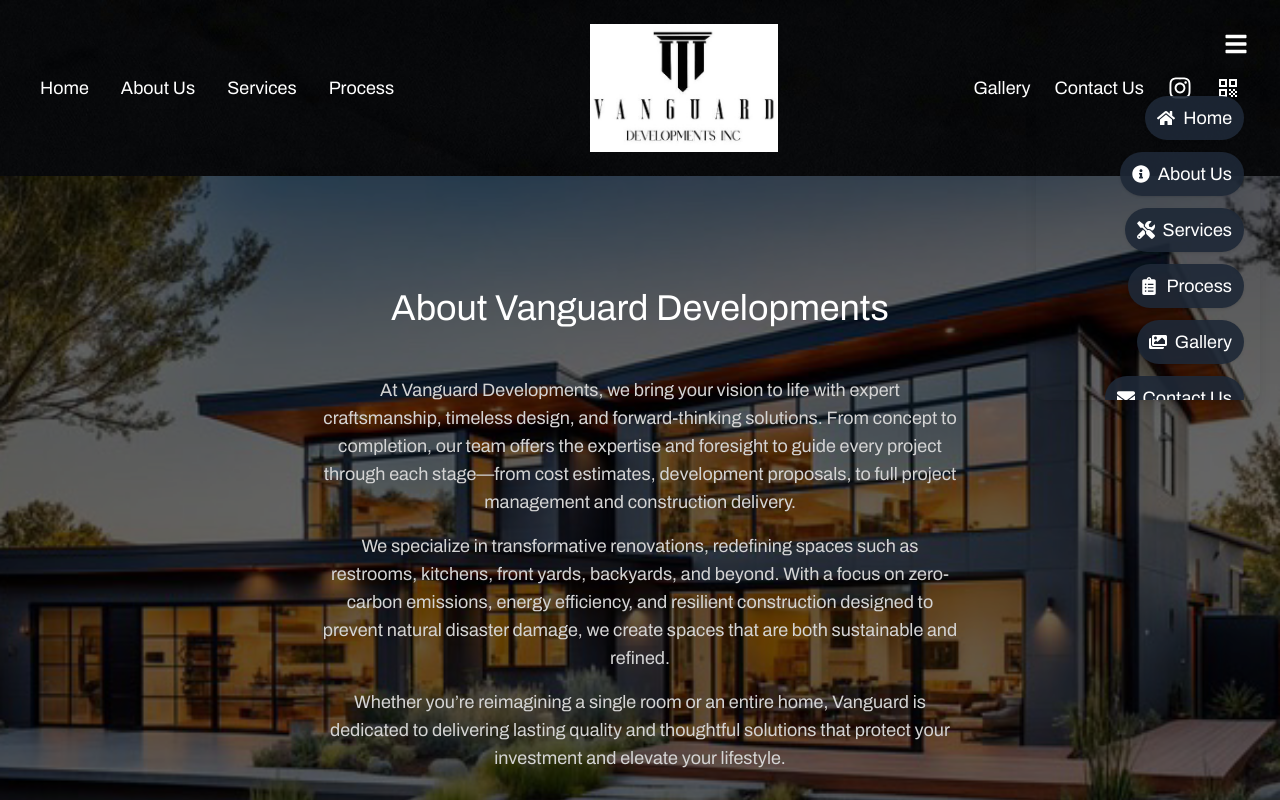
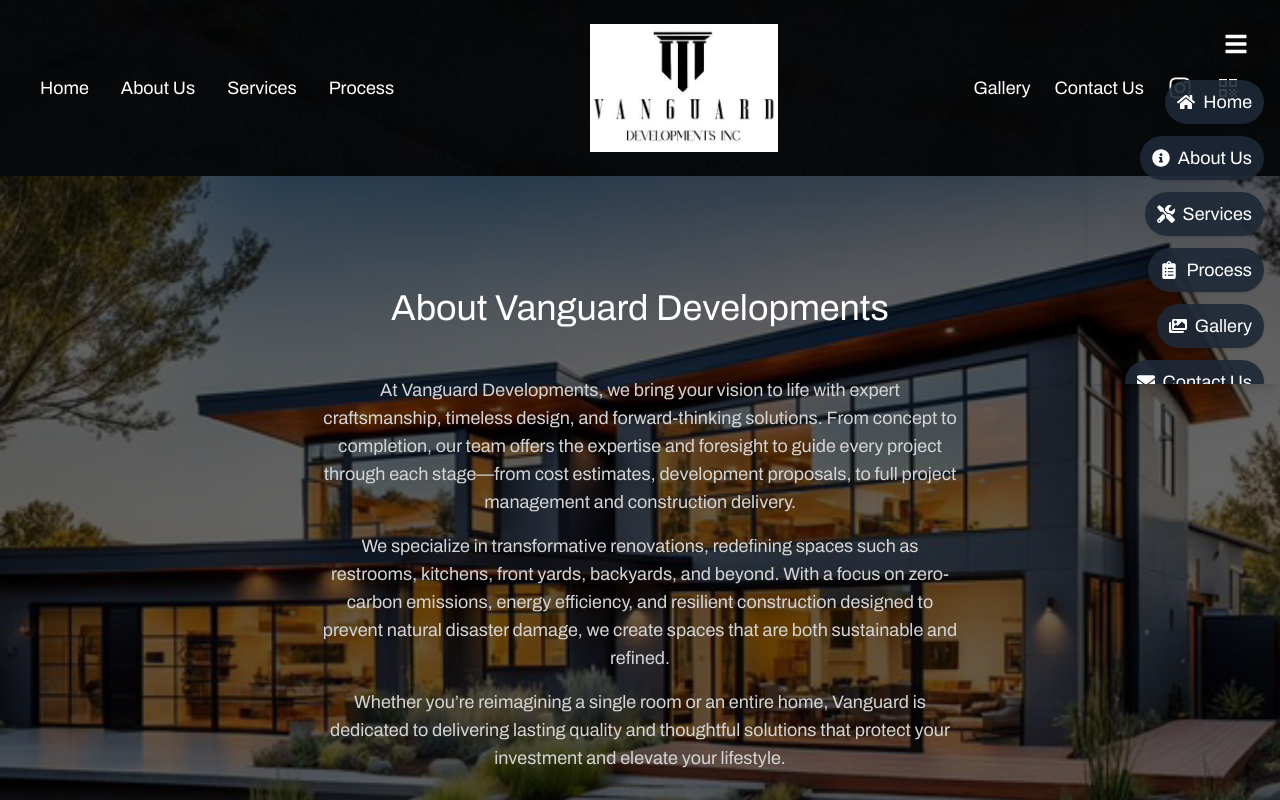
Before and after one commit to AxelMoraCastanon/HumbertoContractorWebsite, a React (Vite) app: page /#/home in a window 1280 px wide. Both pictures are taken after a click on the button 1236 px from the left and 44 px from the top of the page. Built offline with nearby package versions, Linux system fonts and the light colour scheme.

Commit message:
Updated Menu

```diff
--- a/src/components/Menu.jsx
+++ b/src/components/Menu.jsx
@@ -2,15 +2,15 @@
 import { Link } from 'react-router-dom';
 import { FaBars, FaHome, FaInfoCircle, FaTools, FaClipboardList, FaImages, FaEnvelope, FaInstagram } from 'react-icons/fa';
 import { MdQrCode } from 'react-icons/md';
-import { QRCodeCanvas } from 'qrcode.react';
+// import { QRCodeCanvas } from 'qrcode.react'; // QR Code import commented out
 import { CONTACT } from "../constants";
 
 const Menu = () => {
   const [isOpen, setIsOpen] = useState(false);
-  const [showQR, setShowQR] = useState(false);
+  // const [showQR, setShowQR] = useState(false); // QR Code state commented out
 
   const toggleMenu = () => setIsOpen(!isOpen);
-  const toggleQRModal = () => setShowQR(!showQR);
+  // const toggleQRModal = () => setShowQR(!showQR); // QR Code modal toggle commented out
 
   const handleClickOutside = (event) => {
     if (isOpen && !event.target.closest("#menuContainer") && !event.target.closest("#menuIcon")) {
@@ -25,7 +25,7 @@
 
   return (
     <>
-      {/* Menu Icon */}
+      {/* Transparent Menu Icon */}
       <button
         onClick={toggleMenu}
         id="menuIcon"
@@ -35,11 +35,11 @@
         <FaBars size={24} />
       </button>
 
-      {/* Scrollable Dropdown Menu */}
+      {/* Slide-in Scrollable Menu on the Right */}
       {isOpen && (
         <div
           id="menuContainer"
-          className="absolute top-20 right-5 bg-transparent p-4 rounded-lg shadow-lg z-40 w-56 max-h-80 overflow-y-auto"
+          className="fixed top-16 right-0 bg-transparent p-4 shadow-lg z-40 w-48 max-h-80 overflow-y-auto"
         >
           <nav className="flex flex-col items-end space-y-3">
             <Link
@@ -91,7 +91,7 @@
               <span>Contact Us</span>
             </Link>
 
-            {/* Instagram Link */}
+            {/* Instagram Icon */}
             <a
               href={CONTACT.instagram}
               target="_blank"
@@ -102,20 +102,20 @@
               <span>Instagram</span>
             </a>
 
-            {/* QR Code Button */}
-            <button
+            {/* QR Code Button - Commented Out */}
+            {/* <button
               onClick={toggleQRModal}
               className="flex items-center justify-end space-x-2 py-2 px-3 text-lg text-white bg-gray-800 bg-opacity-90 rounded-full shadow hover:bg-gray-700 transition-all"
             >
               <MdQrCode size={18} />
               <span>QR Code</span>
-            </button>
+            </button> */}
           </nav>
         </div>
       )}
 
-      {/* QR Code Modal */}
-      {showQR && (
+      {/* QR Code Modal - Commented Out */}
+      {/* {showQR && (
         <div className="fixed inset-0 bg-black bg-opacity-50 flex items-center justify-center z-50">
           <div className="bg-white p-6 rounded-lg shadow-lg text-center max-w-xs md:max-w-sm">
             <h3 className="text-lg font-bold mb-4">Scan to Share My Website</h3>
@@ -128,7 +128,7 @@
             </button>
           </div>
         </div>
-      )}
+      )} */}
     </>
   );
 };
```
